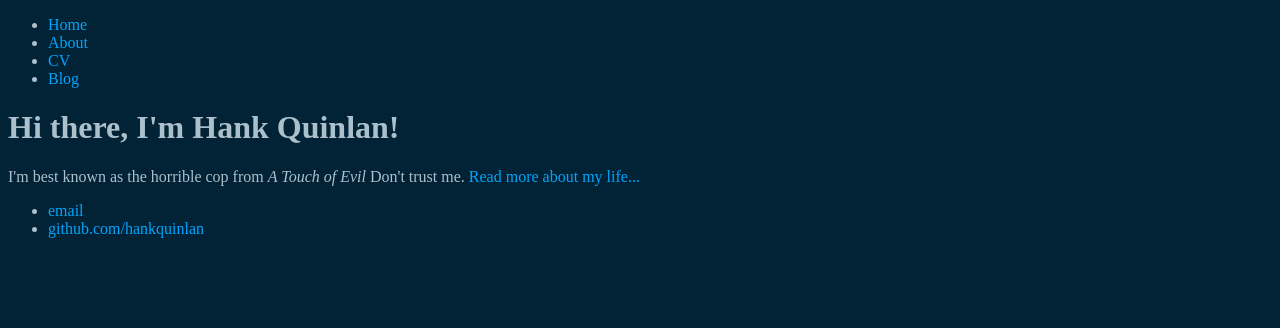
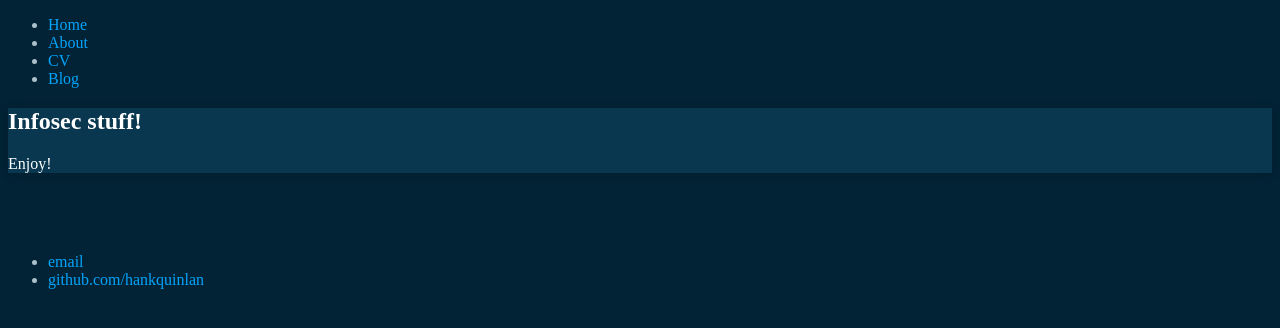
Before and after one commit to goax/goax.github.io, a Jekyll site: the page built from index.html, in a window 1280 px wide. Shown: the top 328 px of the page. Built offline with Jekyll 4.4.1, drawn with Linux system fonts in a browser that asks for light colours.

Commit message:
Update index.html

```diff
--- a/index.html
+++ b/index.html
@@ -1,8 +1,41 @@
 ---
 layout: default
-title: Hank Quinlan, Horrible Cop
 ---
-<div class="blurb">
-	<h1>Hi there, I'm Hank Quinlan!</h1>
-	<p>I'm best known as the horrible cop from <em>A Touch of Evil</em> Don't trust me. <a href="/about">Read more about my life...</a></p>
-</div><!-- /.blurb -->
+
+<section>
+  <div class="jumbotron">
+    <div class="container">
+      {{site.description}}
+    </div>
+</div>
+</section>
+
+<section id="page-content">
+  <div class="container">
+    <div class="post-list">
+  {%  for post in site.posts %}
+  <div class="post-box">
+    <div class="post-title">
+    <a class="post-title" href="{{post.url | prepend:site.baseurl }}" > {{ post.title }}</a>
+    </div>
+    <div class="post-excerpt">
+      {{ post.content | strip_html | truncatewords:20}}
+    </div>
+    <div class="posted">
+      posted on
+      <span class="posted-on">
+        {{ post.date | date: "%A, %B %-d, %Y" }}
+      </span>
+      <span class="in">
+        in
+      </span>
+      <span class="categories-on">
+        {% for category in post.categories%}
+        {{category}} &nbsp;{% if forloop.last %}{% else %},{% endif %}
+        {% endfor %}
+      </span>
+    </div>
+  </div>
+  {% endfor %}
+  </div>
+</section>
```
